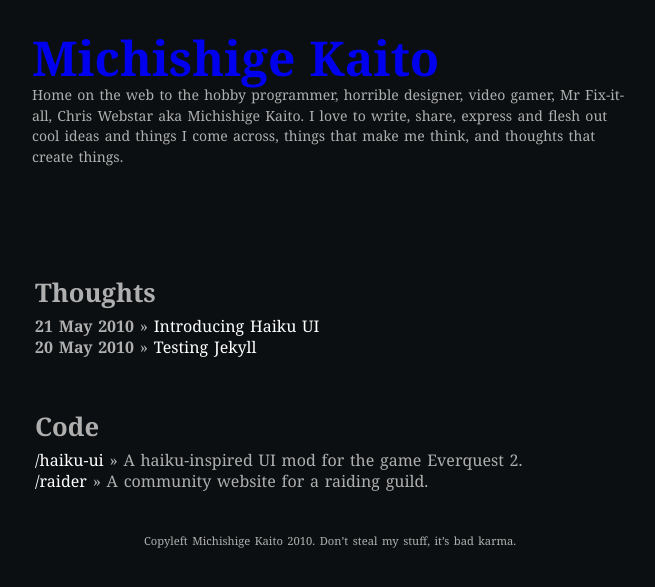
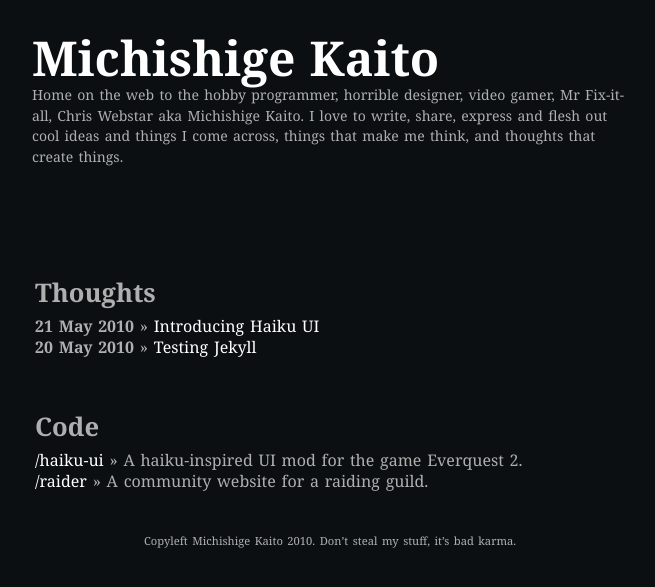
Before and after one commit to mkaito/mkaito.github.com, a Jekyll site: the page built from index.html, in a window 1280 px wide. Shown: the top 587 px of the page, without its empty margins (310-965 px from the left). Built offline with Jekyll 4.4.1, drawn with Linux system fonts in a browser that asks for light colours; Markdown is read by kramdown in place of the engine named in the settings.

Commit message:
Header link is now white and doesn't underline on hover

```diff
--- a/css/screen.css
+++ b/css/screen.css
@@ -13,23 +13,25 @@ div#site {
     /* background-color: white; */
     min-height: 100%;
     position: relative;
-  /* -moz-box-shadow: 3px 3px 12px #000; */
-	/* -webkit-box-shadow: 3px 3px 12px #000; */
+}
+
+.shadow {
+    -moz-box-shadow: 3px 3px 12px #000;
+    -webkit-box-shadow: 3px 3px 12px #000;
 }
 
 /* Header */
-header#branding {
-  padding: 48px 12px;
-}
+header#branding { padding: 48px 12px; }
 
 header#branding h1 {
     margin: 0;
     font-size: 3em;
 }
 
-header#branding p {
-  margin: 16px 0;
-}
+header#branding h1 a { color: white; }
+header#branding h1 a:hover { text-decoration: none }
+
+header#branding p { margin: 16px 0; }
 
 /* Navigation */
 div#site > nav {
@@ -39,9 +41,7 @@ div#site > nav {
     display: none;
 }
 
-div#site > nav ul {
-  overflow: hidden;
-}
+div#site > nav ul { overflow: hidden; }
 
 div#site > nav ul li {
     display: block;
@@ -63,9 +63,7 @@ div#site > nav ul li a:hover {
 }
 
 /* Content */
-div#content {
-  padding: 15px;
-}
+div#content { padding: 15px; }
 
 div#content section { padding: 24px 0;}
 div#content section h2,
```
Lines whose indentation alone changed are shown as unchanged.
